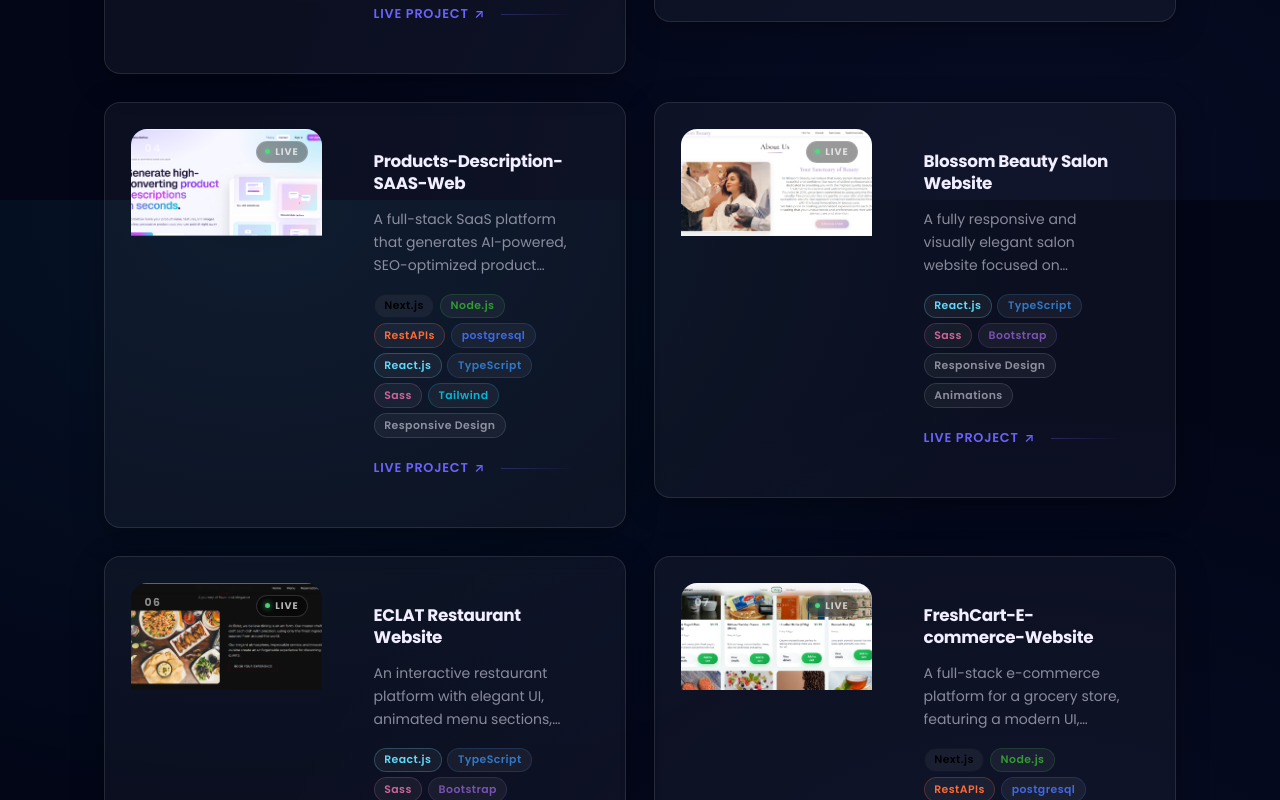
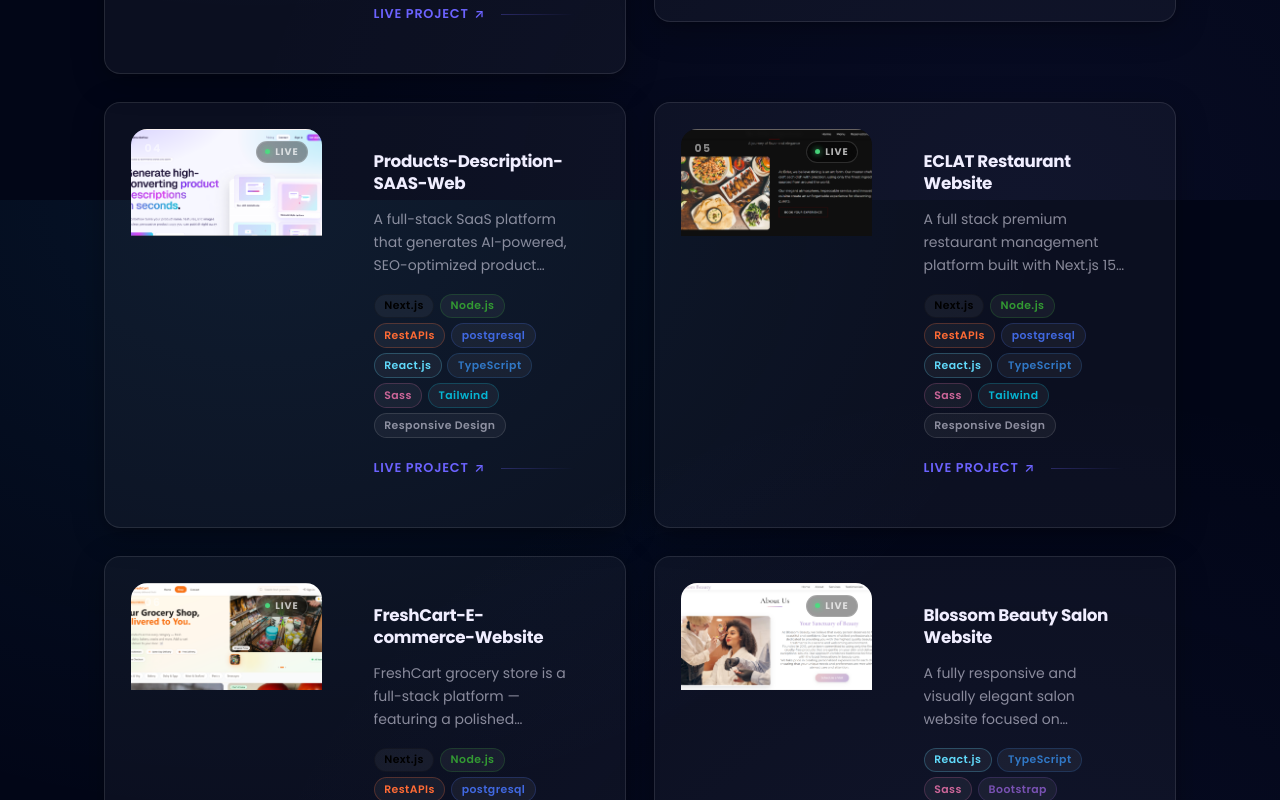
Before and after one commit to AMARA-code/myPortfolio, a React (Vite) app: page /projects in a window 1280 px wide. Shown: the part 1400-2200 px from the top of the page. Built offline with nearby package versions, Linux system fonts and the light colour scheme.

Commit message:
updated some projects

```diff
--- a/src/pages/Projects.tsx
+++ b/src/pages/Projects.tsx
@@ -35,7 +35,24 @@ const projects: Project[] = [
       "A full-stack SaaS platform that generates AI-powered, SEO-optimized product descriptions in seconds. Built with Next.js, Node.js, and Supabase — featuring role-based access control, usage limits, subscription payments via JazzCash & Easypaisa, and a secure admin panel.",
     technologies: ["Next.js","Node.js","RestAPIs","postgresql","React.js","TypeScript","Sass","Tailwind","Responsive Design"],
   },
+
   {
+    title: "ECLAT Restaurant Website",
+    liveUrl: "https://restaurant-saas-pi-eight.vercel.app/",
+    image: "/images/projects/eclat-restaurant.png",
+    description:
+      "A full stack premium restaurant management platform built with Next.js 15, TypeScript, and Supabase — featuring a customer-facing fine dining website with online ordering, table reservations, and a complete admin CMS/CRM dashboard for menu management, revenue tracking, and customer relationships.",
+    technologies:["Next.js","Node.js","RestAPIs","postgresql","React.js","TypeScript","Sass","Tailwind","Responsive Design"],
+  },
+    {
+    title: "FreshCart-E-commerce-Website",
+    liveUrl: "https://grocery-store-orpin-two.vercel.app/",
+    image: "/images/projects/Fresh-cart.png",
+    description:
+      "FreshCart grocery store is a full-stack  platform — featuring a polished storefront, integrated CRM, and centralized management system, all wrapped in a meticulously crafted UI/UX experience",
+    technologies: ["Next.js","Node.js","RestAPIs","postgresql","React.js","TypeScript","Sass","Tailwind","Responsive Design"],
+  },
+    {
     title: "Blossom Beauty Salon Website",
     liveUrl: "https://responsive-beautysalon-website.netlify.app/",
     image: "/images/projects/blossom-beauty-salon.png",
@@ -43,22 +60,7 @@ const projects: Project[] = [
       "A fully responsive and visually elegant salon website focused on premium UI/UX, smooth animations, and engaging service presentation.",
     technologies: ["React.js","TypeScript","Sass","Bootstrap","Responsive Design","Animations"],
   },
-  {
-    title: "ECLAT Restaurant Website",
-    liveUrl: "https://restaurant-website-22.netlify.app/",
-    image: "/images/projects/eclat-restaurant.png",
-    description:
-      "An interactive restaurant platform with elegant UI, animated menu sections, and a highly polished browsing experience.",
-    technologies: ["React.js","TypeScript","Sass","Bootstrap","Interactive Components","Modern Layouts"],
-  },
-  {
-    title: "FreshCart-E-commerce-Website",
-    liveUrl: "https://grocerry-store.netlify.app",
-    image: "/images/projects/Fresh-cart.png",
-    description:
-      "A full-stack e-commerce platform for a grocery store, featuring a modern UI, product filtering, and a seamless shopping experience.",
-    technologies: ["Next.js","Node.js","RestAPIs","postgresql","React.js","TypeScript","Sass","Tailwind","Responsive Design"],
-  },
+
   {
     title: "MCKTIN Software Company Landing Page",
     liveUrl: "https://mcktin-softwarecompany.netlify.app/",
```
Also changed, not shown: public/images/projects/Fresh-cart.png.
